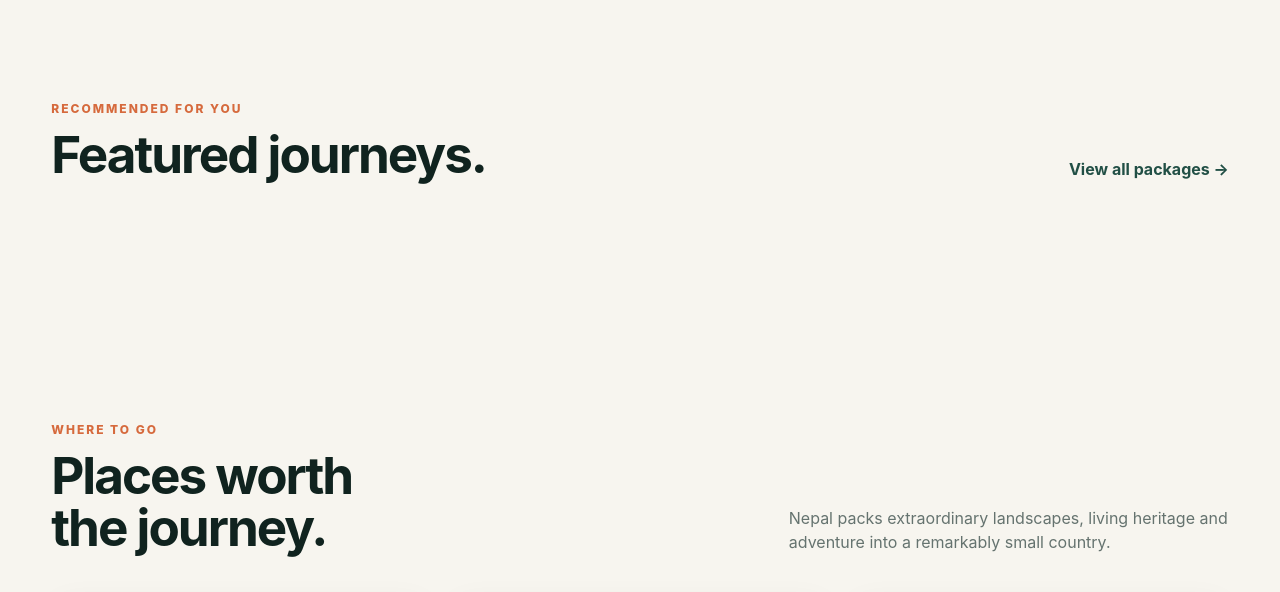
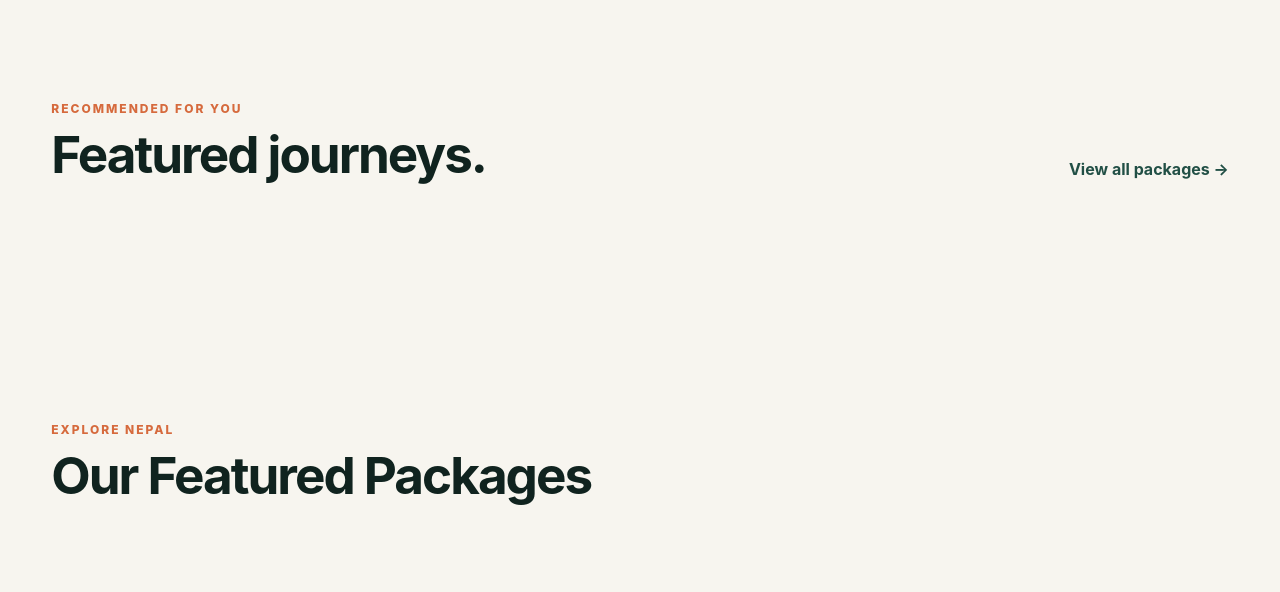
Before and after one commit to khatri-samip/drishyatravels, a PHP site: page / in a window 1280 px wide. Shown: the part 810-1402 px from the top of the page. Run offline with PHP 8.4, Linux system fonts and the light colour scheme; grey boxes are pictures that could not be loaded.

Commit message:
Update featured packages and homepage

```diff
--- a/css/home.css
+++ b/css/home.css
@@ -7,6 +7,226 @@
 .hero p{font-size:18px;max-width:600px;color:rgba(255,255,255,.86);margin-bottom:34px}
 .actions{display:flex;gap:12px;flex-wrap:wrap}
 .hero-stats{position:absolute;bottom:32px;left:0;right:0}
+/* =========================
+   FEATURED PACKAGES
+========================= */
+
+.featured-packages{
+  padding:100px 0;
+  background:var(--paper);
+}
+
+.featured-head{
+  display:flex;
+  justify-content:space-between;
+  align-items:flex-end;
+  gap:30px;
+  margin-bottom:40px;
+}
+
+.featured-head h2{
+  margin:0;
+  font-size:clamp(34px,4vw,54px);
+  line-height:1.03;
+  letter-spacing:-2px;
+}
+
+.featured-link{
+  color:var(--accent2);
+  font-weight:750;
+  white-space:nowrap;
+  transition:color .25s ease, transform .25s ease;
+}
+
+.featured-link:hover{
+  color:var(--accent);
+  transform:translateX(4px);
+}
+
+
+/* =========================
+   FEATURED GRID
+========================= */
+
+.featured-grid{
+  display:grid;
+  grid-template-columns:repeat(3,1fr);
+  gap:20px;
+}
+
+
+/* =========================
+   FEATURED CARD
+========================= */
+
+.featured-card{
+  background:#fff;
+  border-radius:22px;
+  overflow:hidden;
+  box-shadow:0 8px 30px rgba(0,0,0,.05);
+  transition:
+    transform .3s ease,
+    box-shadow .3s ease;
+}
+
+.featured-card:hover{
+  transform:translateY(-6px);
+  box-shadow:0 15px 40px rgba(0,0,0,.10);
+}
+
+
+/* =========================
+   IMAGE
+========================= */
+
+.featured-card-image{
+  height:300px;
+  position:relative;
+  background-size:cover;
+  background-position:center;
+  background-repeat:no-repeat;
+  transition:transform .5s ease;
+}
+
+.featured-card:hover .featured-card-image{
+  transform:scale(1.04);
+}
+
+
+/* Image overlay */
+
+.featured-card-image::after{
+  content:"";
+  position:absolute;
+  inset:0;
+  background:linear-gradient(
+    to bottom,
+    rgba(0,0,0,.05),
+    rgba(0,0,0,.35)
+  );
+}
+
+
+/* =========================
+   CARD CONTENT
+========================= */
+
+.featured-card-content{
+  padding:22px;
+}
+
+.featured-meta{
+  display:flex;
+  justify-content:space-between;
+  align-items:center;
+  gap:15px;
+  margin-bottom:10px;
+  font-size:11px;
+  text-transform:uppercase;
+  letter-spacing:1px;
+  font-weight:800;
+  color:var(--accent2);
+}
+
+.featured-card-content h3{
+  font-size:23px;
+  line-height:1.15;
+  margin-bottom:9px;
+  letter-spacing:-.5px;
+}
+
+.featured-card-content p{
+  color:var(--muted);
+  font-size:14px;
+  line-height:1.6;
+}
+
+
+/* =========================
+   BOTTOM ROW
+========================= */
+
+.featured-bottom{
+  display:flex;
+  justify-content:space-between;
+  align-items:center;
+  gap:15px;
+  margin-top:20px;
+  padding-top:16px;
+  border-top:1px solid var(--line);
+}
+
+.featured-bottom strong{
+  font-size:14px;
+  color:var(--ink);
+}
+
+.featured-bottom span{
+  color:var(--accent);
+  font-size:14px;
+  font-weight:800;
+  transition:transform .25s ease;
+}
+
+.featured-card:hover .featured-bottom span{
+  transform:translateX(4px);
+}
+
+
+/* =========================
+   TABLET
+========================= */
+
+@media(max-width:850px){
+
+  .featured-head{
+    align-items:flex-start;
+  }
+
+  .featured-grid{
+    grid-template-columns:1fr 1fr;
+  }
+
+  .featured-card:last-child{
+    grid-column:1 / -1;
+  }
+
+  .featured-card-image{
+    height:280px;
+  }
+
+}
+
+
+/* =========================
+   MOBILE
+========================= */
+
+@media(max-width:520px){
+
+  .featured-packages{
+    padding:70px 0;
+  }
+
+  .featured-head{
+    display:block;
+    margin-bottom:30px;
+  }
+
+  .featured-link{
+    display:inline-block;
+    margin-top:15px;
+  }
+
+  .featured-grid{
+    grid-template-columns:1fr;
+  }
+
+  .featured-card:last-child{
+    grid-column:auto;
+  }
+
+.featured-card-image{height:240px;}}
 .stats{display:flex;gap:45px;color:#fff}
 .stat strong{display:block;font-size:23px}.stat span{font-size:12px;color:rgba(255,255,255,.68)}
 .cards{display:grid;grid-template-columns:repeat(3,1fr);gap:20px}
--- a/index.html
+++ b/index.html
@@ -137,7 +137,33 @@
 
 </section>
 
+<!-- =========================
+     FEATURED PACKAGES
+========================= -->
 
+<section class="featured-packages">
+
+  <div class="container">
+
+    <div class="featured-head">
+
+      <div>
+        <div class="kicker">
+          Explore Nepal
+        </div>
+
+        <h2>
+          Our Featured Packages
+        </h2>
+      </div>
+    </div>
+
+    <!-- Django/API packages will be inserted here -->
+    <div class="featured-grid" id="featured-packages-container"></div>
+
+  </div>
+
+</section>
 <!-- =========================
      PACKAGES / DESTINATIONS
 ========================= -->
```
